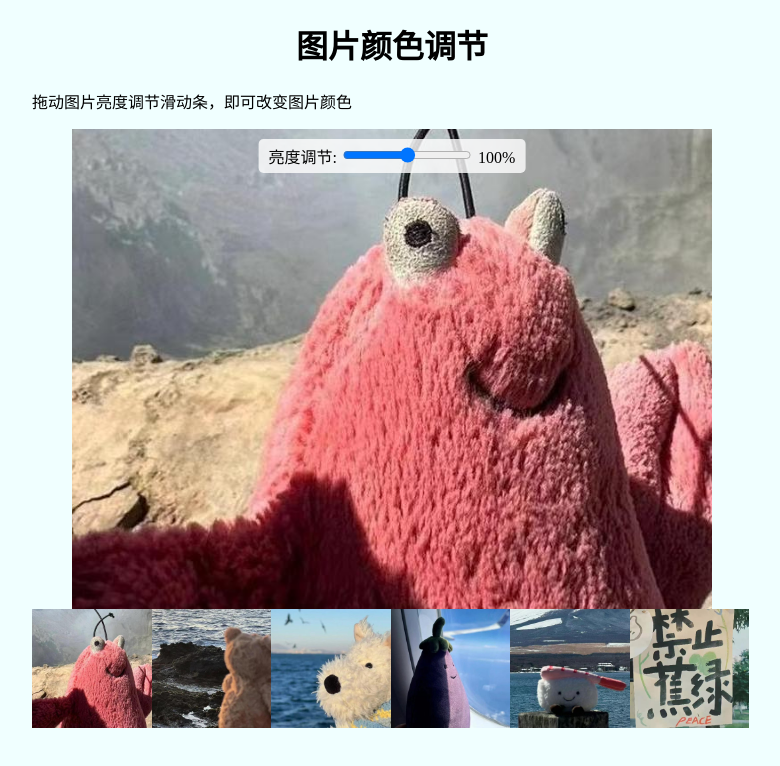
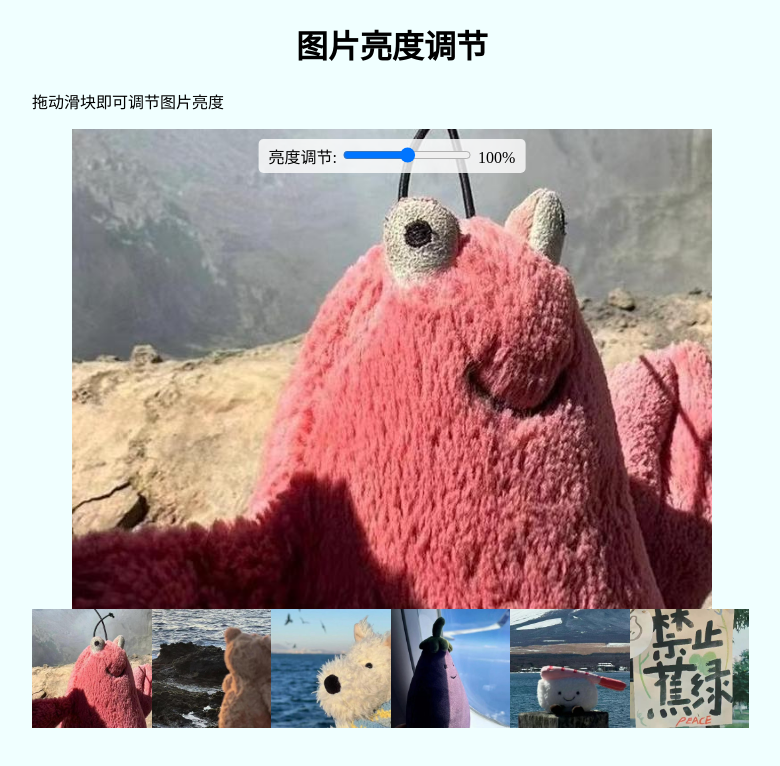
Before and after one commit to tonybblo/howork2.github.io, a plain HTML site: page hwork2/index.html in a window 1280 px wide. Shown: the whole page, without its empty margins (248-1028 px from the left). Drawn offline with Linux system fonts and the light colour scheme.

Commit message:
Add files via upload

```diff
--- a/hwork2/index.html
+++ b/hwork2/index.html
@@ -1,28 +1,65 @@
 <!DOCTYPE html>
 <html lang="en-CN">
   <head>
+    <!-- 设置文档字符编码为 UTF-8 -->
     <meta charset="utf-8">
+
+    <!-- 设置视口，使页面在移动设备上正确显示 -->
     <meta name="viewport" content="width=device-width">
-    <title>图片颜色调节</title>
 
+    <!-- 页面标题 -->
+    <title>图片亮度调节</title>
+
+    <!-- 链接到外部样式表 -->
     <link rel="stylesheet" href="styles.css">
-
   </head>
 
   <body>
-    <h1>图片颜色调节</h1>
-    <p>拖动图片亮度调节滑动条，即可改变图片颜色</p>
+    <!-- 主容器 -->
+    <div class="container">
+      <!-- 页面标题 -->
+      <h1 class="title">图片亮度调节</h1>
+      <!-- 副标题/说明文字 -->
+      <p class="subtitle">拖动滑块即可调节图片亮度</p>
+
+      <!-- 画廊容器 -->
+      <div class="gallery-container">
+        <!-- 主图片显示区域 -->
         <div class="full-img">
+          <!-- 主显示图片
+               - src 指定图片源
+               - alt 提供图片描述，用于无法显示图片时或屏幕阅读器
+          -->
           <img class="displayed-img" src="images/1.jpg" alt="Closeup of a human eye">
+
+          <!-- 亮度控制-->
           <div class="brightness-control">
+            <!-- 滑块名-->
             <label for="brightness">亮度调节:</label>
+
+            <!-- 亮度调节滑块
+                  type="range" 创建一个滑块控件，
+                  min="0" （完全黑），max="200" （2倍亮度），默认值100（正常亮度）
+            -->
             <input type="range" id="brightness" min="0" max="200" value="100">
+
+            <!-- 显示当前亮度值 -->
             <span class="brightness-value">100%</span>
           </div>
         </div>
 
-    <div class="thumb-bar">
+        <!-- 缩略图容器
+             - 将通过 JavaScript 动态填充缩略图
+             - 用户可以点击缩略图切换主显示图片
+        -->
+        <div class="thumb-bar"></div>
       </div>
+    </div>
+
+    <!-- 引入 JavaScript 文件
+         - 放在 body 末尾以确保 DOM 加载完成
+         - 处理图片切换和亮度调节功能
+    -->
     <script src="js.js"></script>
   </body>
 </html>
```
Lines whose indentation alone changed are shown as unchanged.
